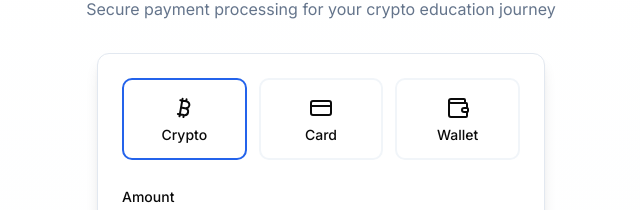
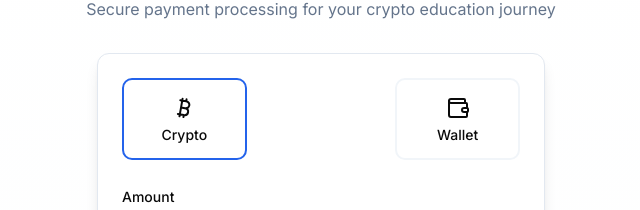
Before and after one commit to Thedongraphix/EduPayDeFi, a Next.js app: page /payments in a window 1280 px wide. Shown: the part 115-325 px from the top of the page, without its empty margins (319-959 px from the left). Built offline with nearby package versions, Linux system fonts and the light colour scheme.

Commit message:
Card changes

```diff
--- a/src/components/payments/payment-methods.tsx
+++ b/src/components/payments/payment-methods.tsx
@@ -59,13 +59,7 @@ export function PaymentMethods({ value, onValueChange }: PaymentMethodsProps) {
             id="card"
             className="peer sr-only"
           />
-          <Label
-            htmlFor="card"
-            className="flex flex-col items-center justify-between rounded-md border-2 border-muted bg-transparent p-4 hover:bg-accent hover:text-accent-foreground peer-data-[state=checked]:border-primary [&:has([data-state=checked])]:border-primary cursor-pointer transition-all hover:scale-105"
-          >
-            <CreditCard className="mb-2 h-6 w-6" />
-            Card
-          </Label>
+
         </motion.div>
 
         <motion.div variants={item}>
```
